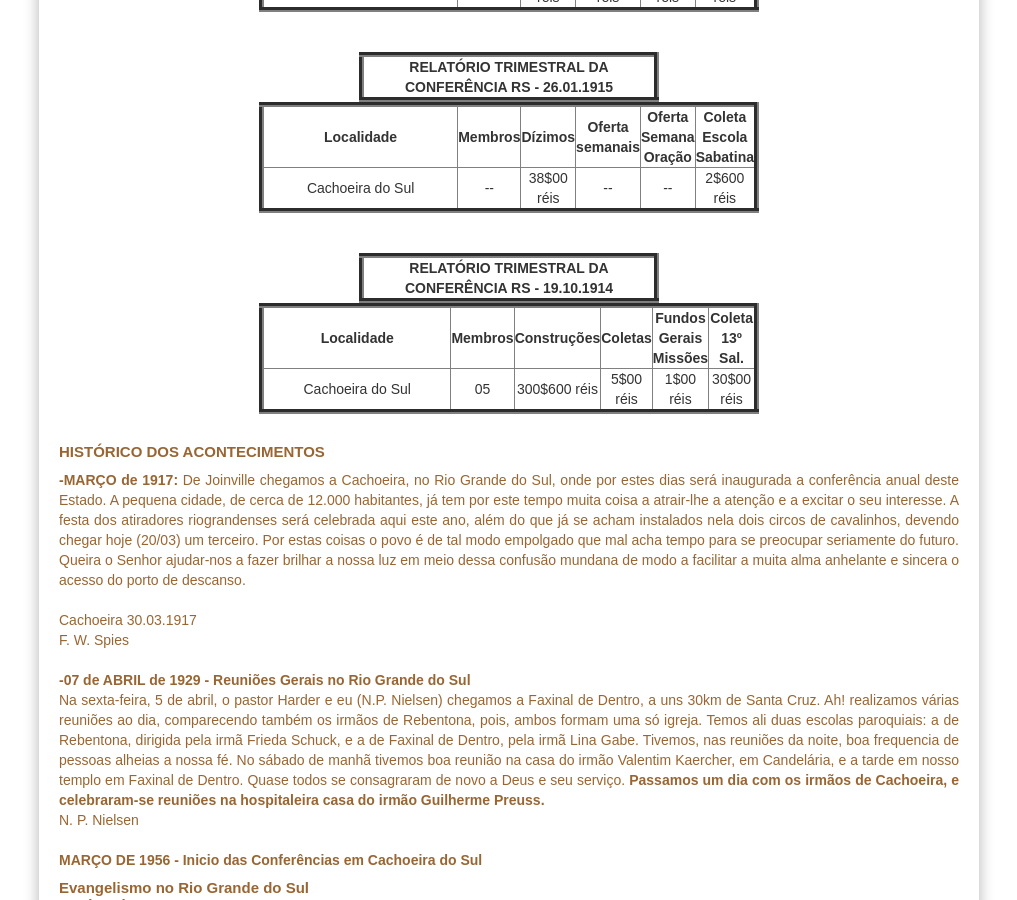
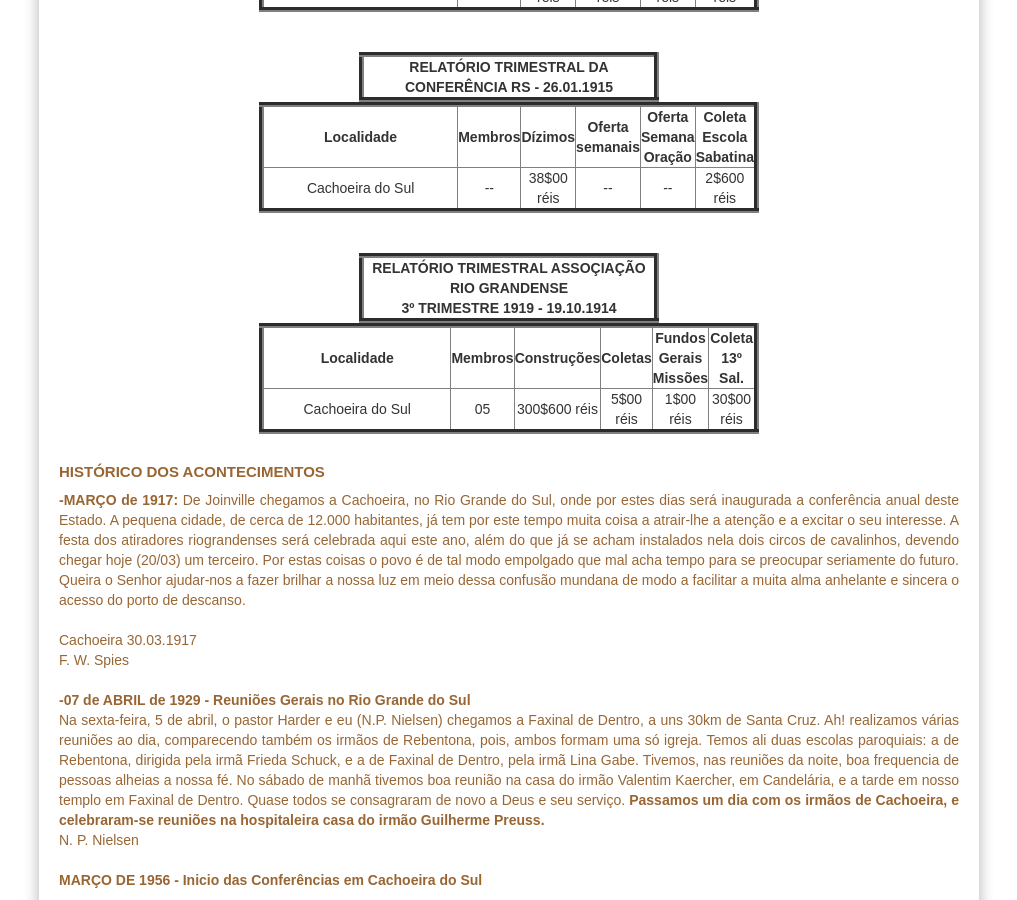
Before and after one commit to claudiovargas1955/claudiovargas1955.github.io, a Jekyll site: the page built from _pages/história-da-iasd-cachoeira.html, in a window 1280 px wide and 900 px high, scrolled down 1133 px. Shown: the whole window, without its empty margins (131-1148 px from the left). Built offline with Jekyll 4.4.1, drawn with Linux system fonts in a browser that asks for light colours; some web fonts are replaced.

Commit message:
Update história-da-iasd-cachoeira.html

```diff
--- a/_pages/história-da-iasd-cachoeira.html
+++ b/_pages/história-da-iasd-cachoeira.html
@@ -173,11 +173,10 @@ tr:hover{
 
    <table border="5px" color="#ffffff" width="300px" cellspacing="10px" cellpadding="10px" height="40px">
            <tr><br>
-            <td align="center"><b>RELATÓRIO TRIMESTRAL DA CONFERÊNCIA RS - 19.10.1914</b></td>
+            <td align="center"><b>RELATÓRIO TRIMESTRAL ASSOÇIAÇÃO RIO GRANDENSE <br>3º TRIMESTRE 1919 - 19.10.1914</b></td>
          </tr>
 
-
-    <table border="5px" color="#ffffff" width="500px"  cellspacing="10px" cellpadding="10px">
+   <table border="5px" color="#ffffff" width="500px"  cellspacing="10px" cellpadding="10px">
          <tr>
            <td align="center" width="300px"><b>Localidade</b></td>
            <td align="center" width="30px"><b>Membros</b></td>
```
